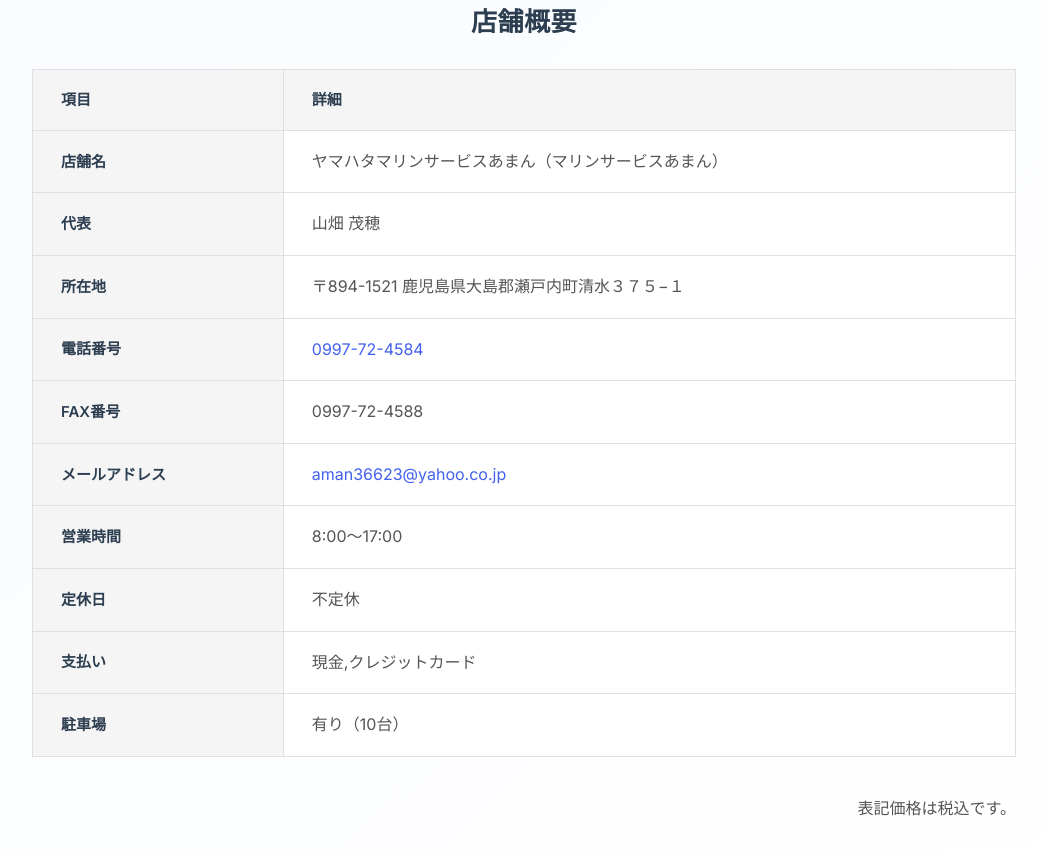
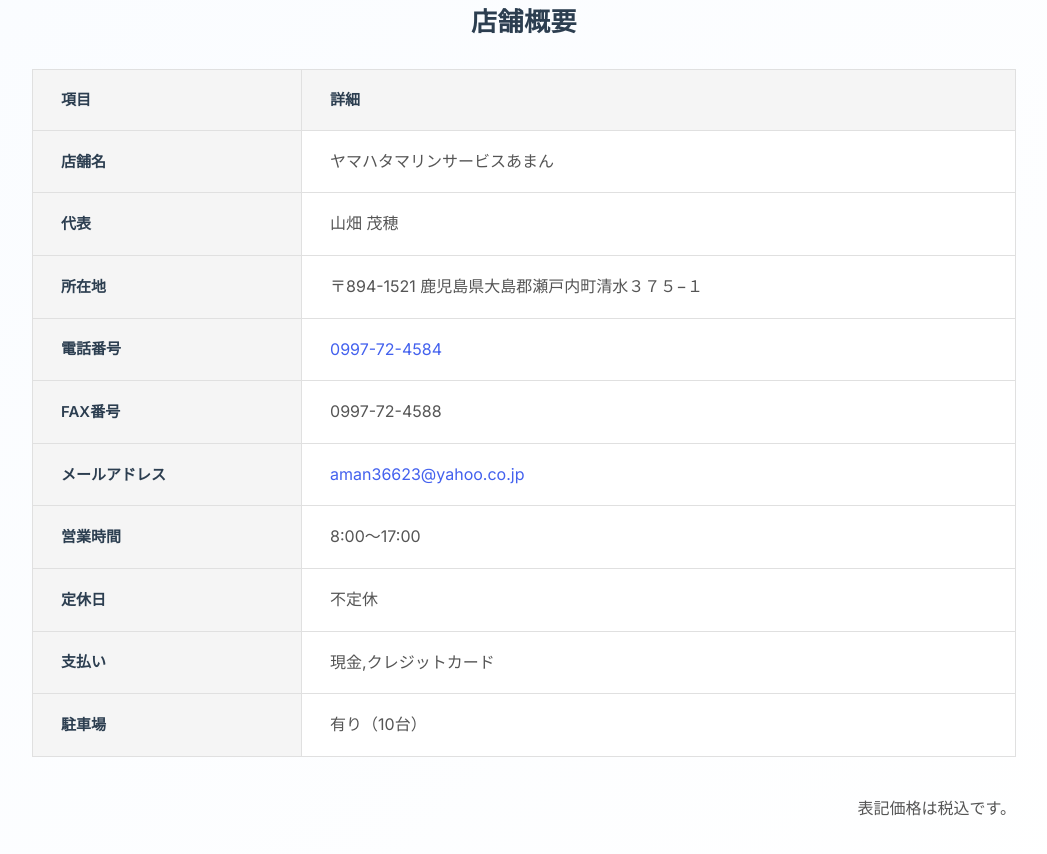
Before and after one commit to reolch/amamiaman, a Next.js app: page /access in a window 1280 px wide. Shown: the part 920-1774 px from the top of the page, without its empty margins (116-1163 px from the left). Built offline with nearby package versions, Linux system fonts and the light colour scheme; a web font is replaced by a local one.

Commit message:
Update StoreInformationPage.jsx

```diff
--- a/src/pages/StoreInformationPage/StoreInformationPage.jsx
+++ b/src/pages/StoreInformationPage/StoreInformationPage.jsx
@@ -45,7 +45,7 @@
               <tbody>
                 <tr>
                   <th scope="row">店舗名</th>
-                  <td>ヤマハタマリンサービスあまん（マリンサービスあまん）</td>
+                  <td>ヤマハタマリンサービスあまん</td>
                 </tr>
                 <tr>
                   <th scope="row">代表</th>
```
